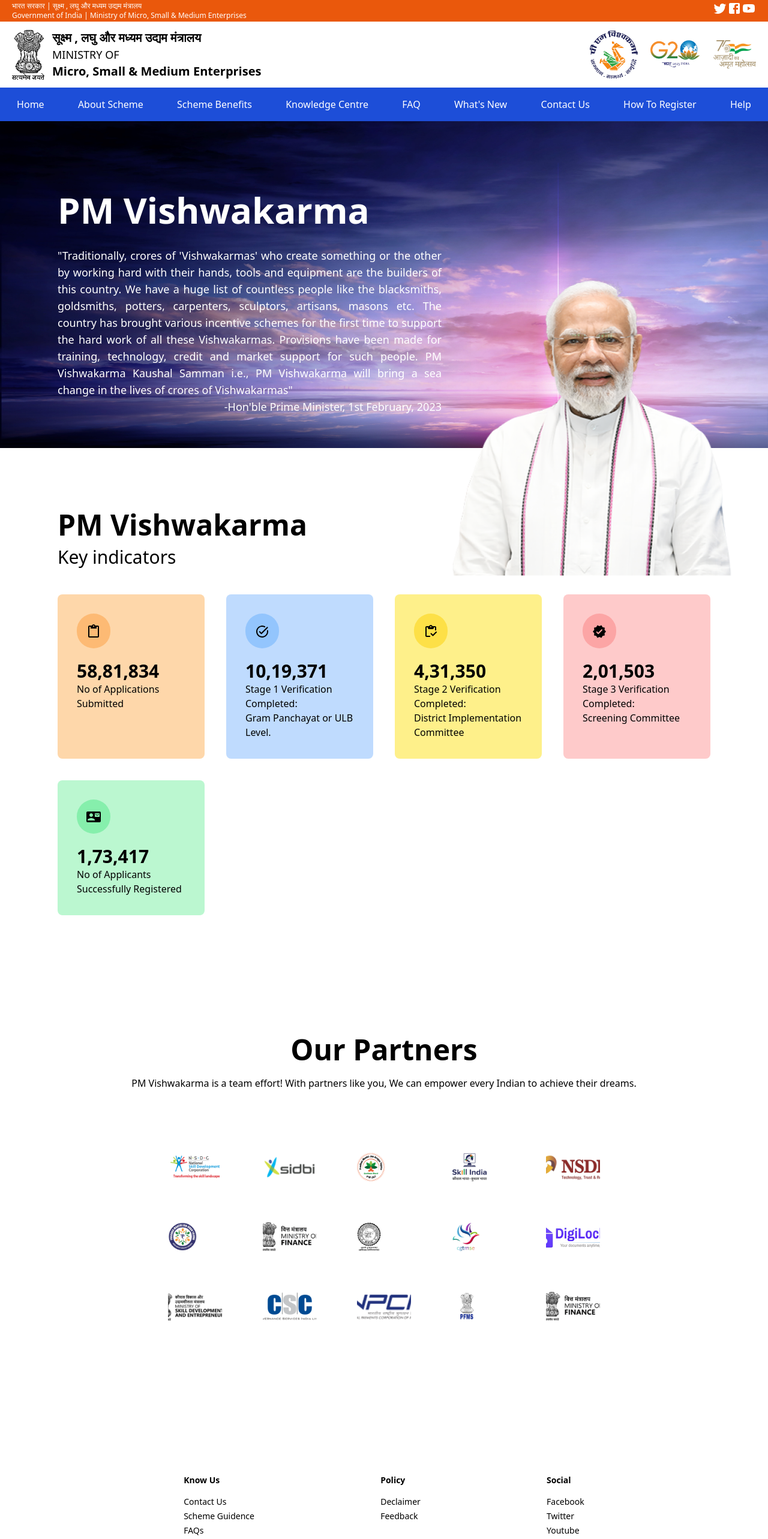
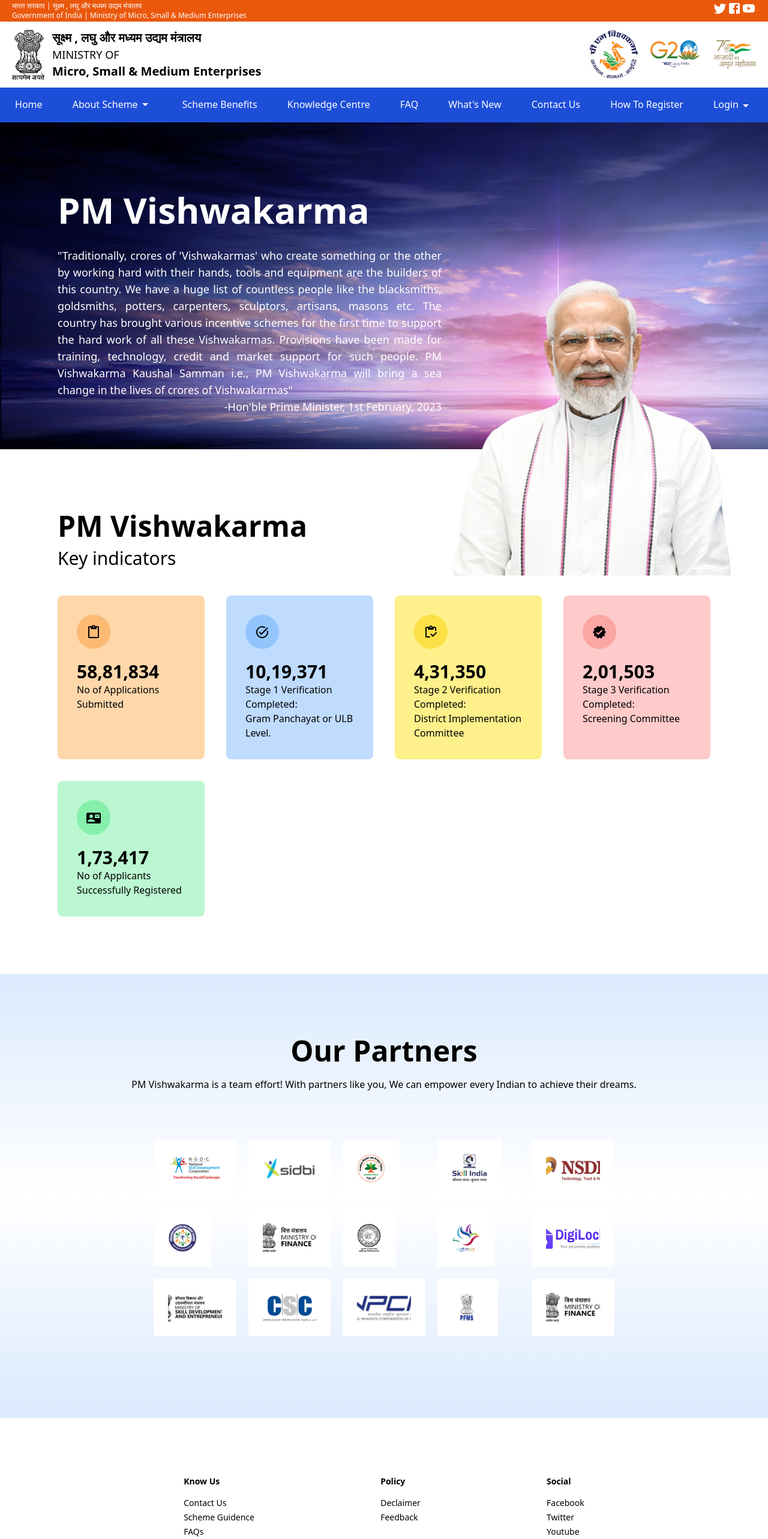
Before and after one commit to OmPrakashMallik2/Project-2024, a React (Create React App) app: page / in a window 1280 px wide. Shown: the top 2566 px of the page at 60% size. Built offline with nearby package versions, Linux system fonts and the light colour scheme.

Commit message:
updating nav bar

```diff
--- a/public/index.html
+++ b/public/index.html
@@ -25,7 +25,7 @@
       work correctly both with client-side routing and a non-root public URL.
       Learn how to configure a non-root public URL by running `npm run build`.
     -->
-    <title>OP MALLIK</title>
+    <title>PM Vishwakarma Clone</title>
   </head>
   <body>
     <noscript>You need to enable JavaScript to run this app.</noscript>
--- a/src/component/Nav.js
+++ b/src/component/Nav.js
@@ -1,22 +1,83 @@
-import React from 'react';
+import React, { useState } from 'react';
 import { Link } from 'react-router-dom';
+import ArrowDropDownIcon from '@mui/icons-material/ArrowDropDown';
 
 function Nav() {
+  const [isDropdownOpen, setDropdownOpen] = useState(false);
+
+  const toggleDropdown = () => {
+    setDropdownOpen(!isDropdownOpen);
+  };
   return (
     <div>
       <div className='bg-blue-700 py-4 text-white flex justify-around'>
         <Link to='/' className='font-medium'>Home</Link>
-        <Link to='/about' className='font-medium'>About Scheme</Link>
+        <div className="relative group" onClick={toggleDropdown}>
+           <Link to='/about' className='font-medium flex items-center'>About Scheme<ArrowDropDownIcon /></Link>
+
+           {/* Dropdown Content */}
+           <ul className={`absolute ${isDropdownOpen ? 'block' : 'hidden'} bg-white text-gray-700 p-3 space-y-2`}>
+             <li><Link to='/schemebenifits'>Scheme Benefits</Link></li>
+             <li><Link to='/knowledge'>Knowledge Centre</Link></li>
+             <li><Link to='/register'>How To Register</Link></li>
+             <li><Link to='/help'>Login</Link></li>
+          </ul>
+        </div>
+
         <Link to='/schemebenifits' className='font-medium'>Scheme Benefits</Link>
         <Link to='/knowledge' className='font-medium'>Knowledge Centre</Link>
         <Link to='/faq' className='font-medium'>FAQ</Link>
         <Link to='/whatsnew' className='font-medium'>What's New</Link>
         <Link to='/contact' className='font-medium'>Contact Us</Link>
         <Link to='/register' className='font-medium'>How To Register</Link>
-        <Link to='/help' className='font-medium'>Help</Link>
+        <Link to='/help' className='font-medium'>Login<ArrowDropDownIcon/></Link>
       </div>
     </div>
   );
 }
 
 export default Nav;
+
+
+
+
+
+
+// import React, { useState } from 'react';
+// import { Link } from 'react-router-dom';
+// import ArrowDropDownIcon from '@mui/icons-material/ArrowDropDown';
+
+// function Nav() {
+
+
+//   return (
+//     <div>
+//       <div className='bg-blue-700 py-4 text-white flex justify-around'>
+//         <Link to='/' className='font-medium'>Home</Link>
+
+//         {/* Dropdown Link */}
+//         <div className="relative group" onClick={toggleDropdown}>
+//           <Link to='/about' className='font-medium flex items-center'>
+//             About Scheme
+//             <ArrowDropDownIcon />
+//           </Link>
+
+//           {/* Dropdown Content */}
+//           <ul className={`absolute ${isDropdownOpen ? 'block' : 'hidden'} bg-gray-700 text-white py-2 space-y-2`}>
+//             <li><Link to='/schemebenifits'>Scheme Benefits</Link></li>
+//             <li><Link to='/knowledge'>Knowledge Centre</Link></li>
+//             <li><Link to='/faq'>FAQ</Link></li>
+//             <li><Link to='/whatsnew'>What's New</Link></li>
+//             <li><Link to='/contact'>Contact Us</Link></li>
+//             <li><Link to='/register'>How To Register</Link></li>
+//             <li><Link to='/help'>Login</Link></li>
+//           </ul>
+//         </div>
+//         {/* End of Dropdown Link */}
+
+//       </div>
+//     </div>
+//   );
+// }
+
+// export default Nav;
--- a/src/component/Partners.js
+++ b/src/component/Partners.js
@@ -17,7 +17,7 @@
 function Partners() {
   return (
 
-    <div className='p-24'>
+    <div className='p-24 bg-gradient-to-t from-blue-100 via-white to-blue-100'>
       <div className='text-center'>
         <h1 className='py-2 pb-5 text-5xl font-bold'>Our Partners</h1>
         <p className='pb-10 text-m font-normal items-center'>PM Vishwakarma is a team effort! With partners like you, We can empower every Indian to achieve their dreams.</p>
```
